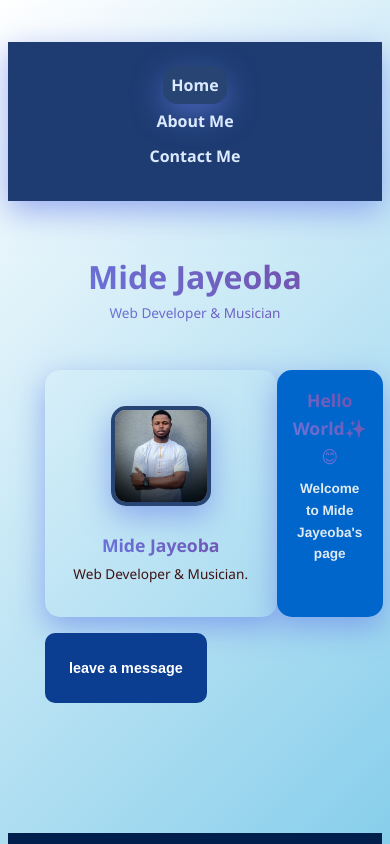
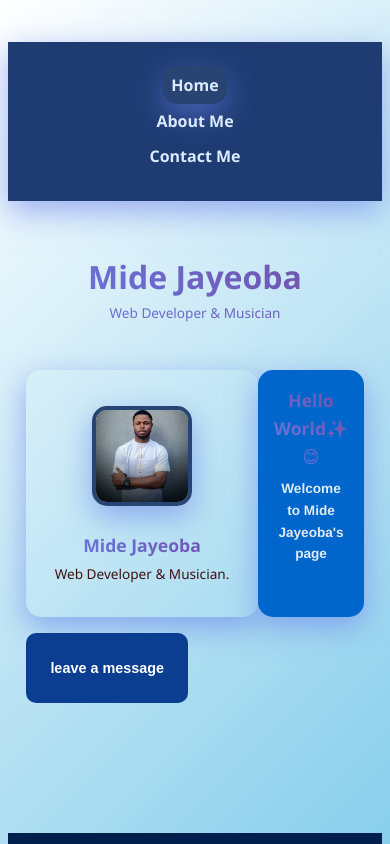
Before and after one commit to MideJayeoba/myPortfolio, a React (Vite) app in the folder react-profilepage/: page / in a window 390 px wide. Shown: the top 844 px of the page. Built offline with nearby package versions, Linux system fonts and the light colour scheme.

Commit message:
update on the general styling and position 2

```diff
--- a/react-profilepage/src/App.css
+++ b/react-profilepage/src/App.css
@@ -571,7 +571,7 @@ footer p {
 /* Phones */
 @media (max-width: 480px) {
   .container {
-    max-width: 90%;
+    max-width: 400px;
     padding: 0 0.5rem;
   }
 }
```
